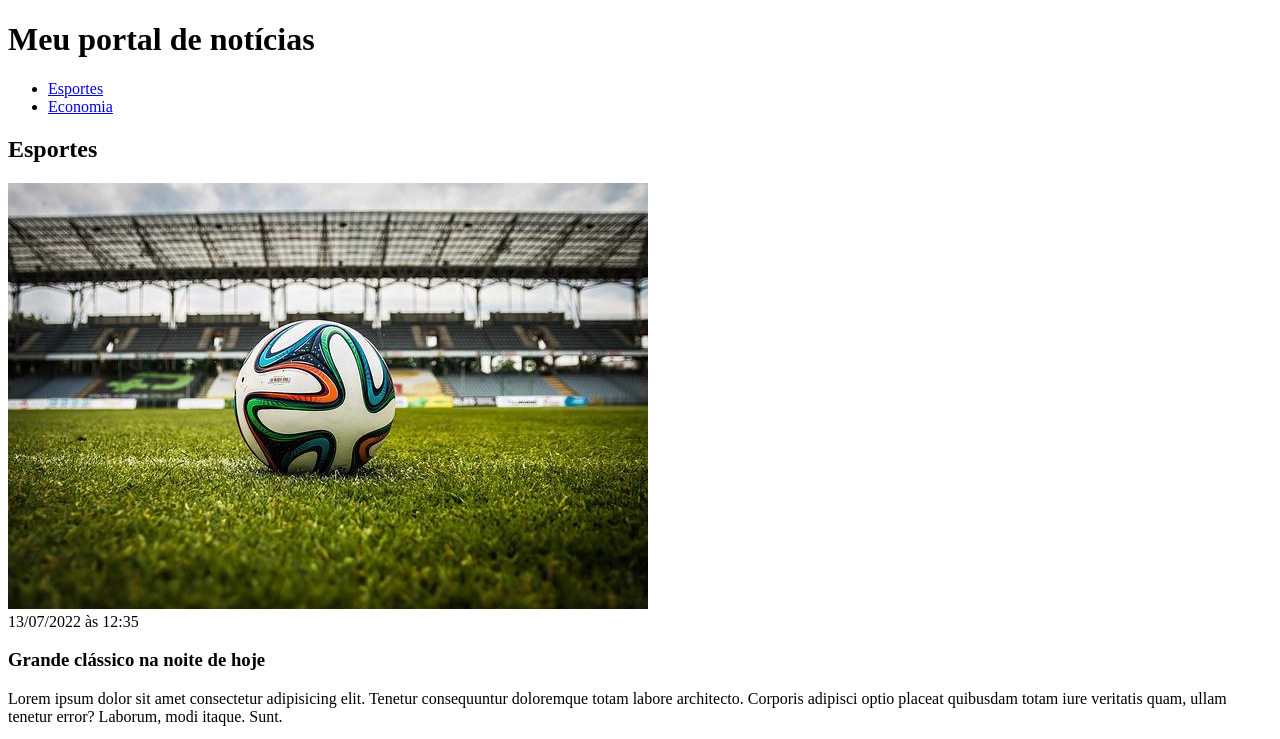
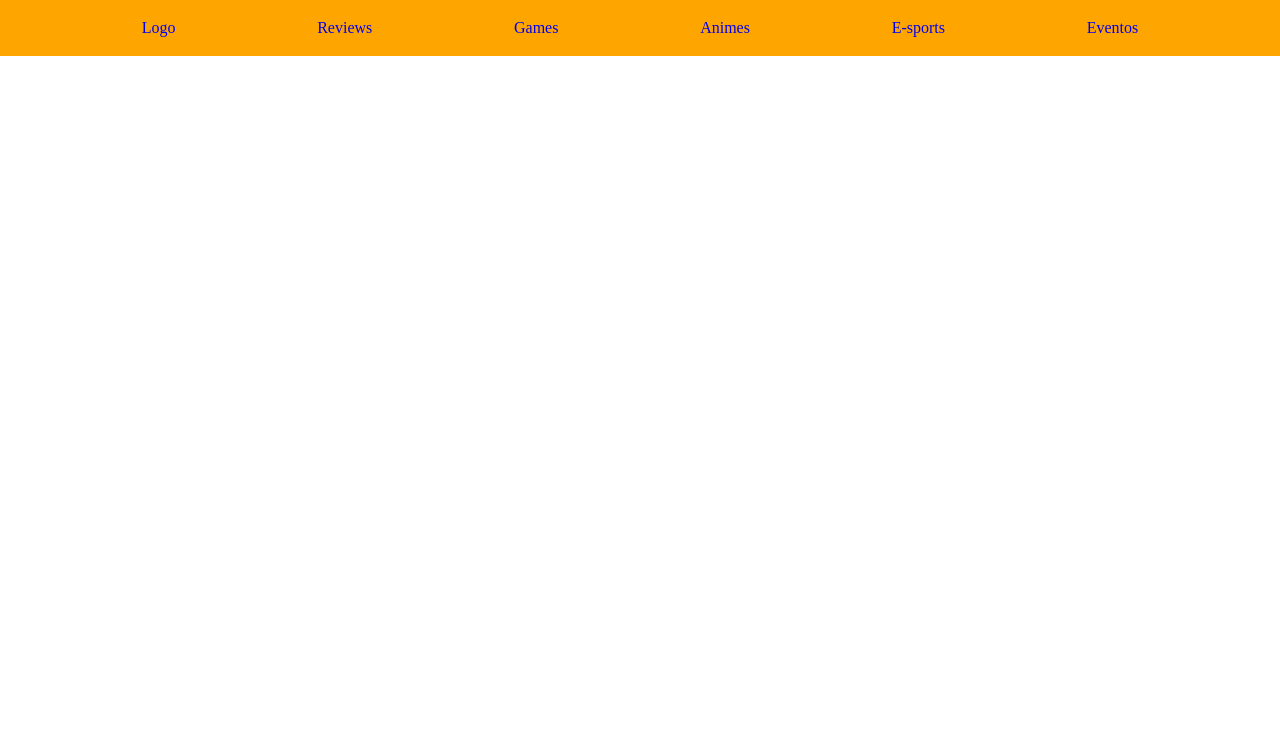
Before and after one commit to lKysztyl/curso_ebac_frontend, a plain HTML site: page exercicio_css/index.html in a window 1280 px wide. Shown: the top 739 px of the page. Drawn offline with Linux system fonts and the light colour scheme.

Commit message:
Menu parcial implementado

```diff
--- a/exercicio_css/index.html
+++ b/exercicio_css/index.html
@@ -1,108 +1,49 @@
 <!DOCTYPE html>
-<html lang="pt-BR">
+<html lang="pt-br">
 <head>
     <meta charset="UTF-8">
     <meta http-equiv="X-UA-Compatible" content="IE=edge">
-    <meta name="viewport" content="width=device-width, initial-scale=1.0">
-    <title>Meu portal de notícias</title>
-    <link rel="stylesheet" href="./main.css" />
+    <meta name="viewport" content="width=device-width, initial-scale=1.0"> <link rel="stylesheet" href="style.css">
+    <title>Night Skies</title>
 </head>
 <body>
-    <header>
-        <h1>Meu portal de notícias</h1>
-        <nav>
-            <ul>
-                <li>
-                    <a href="#sports" title="Ir para a seção de esportes">Esportes</a>
-                </li>
-                <li>
-                    <a href="#economy" title="Ir para a seção de notícias">Economia</a>
-                </li>
-            </ul>
-        </nav>
+    <header id="header">
+        <section class="sec-header">
+            <nav class="menu">
+                <ul>
+                    <li class="nav-li"><a href="#">Logo</a></li>
+                    <li class="nav-li"><a href="#Reviews">Reviews</a></li>
+                    <li class="nav-li"><a href="#Games">Games</a></li>
+                    <li class="nav-li"><a href="#Animes">Animes</a></li>
+                    <li class="nav-li"><a href="#E-sports">E-sports</a></li>
+                    <li class="nav-li"><a href="#Eventos">Eventos</a></li>
+                </ul>
+            </nav>
+        </section>
     </header>
-    <section>
-        <h2>Esportes</h2>
-        <article>
-            <img src="./imagens/futebol.jpg" alt="Bola de futebol no gramado" />
-            <header>
-                <time>13/07/2022 às 12:35</time>
-            </header>
-            <h3>Grande clássico na noite de hoje</h3>
-            <p>
-                Lorem ipsum dolor sit amet consectetur adipisicing elit. Tenetur consequuntur doloremque totam labore architecto. Corporis adipisci optio placeat quibusdam totam iure veritatis quam, ullam tenetur error? Laborum, modi itaque. Sunt.
-            </p>
-            <a href="#" title="Leia a notícia completa">Ler mais</a>
-        </article>
-        <article>
-            <img src="./imagens/futebol-americano.jpg" alt="Jogador de futebol americano correndo com a bola na mão" />
-            <header>
-                <time>13/07/2022 às 12:35</time>
-            </header>
-            <h3>Noite do Superbowl</h3>
-            <p>
-                Lorem ipsum dolor sit amet consectetur adipisicing elit. Tenetur consequuntur doloremque totam labore architecto. Corporis adipisci optio placeat quibusdam totam iure veritatis quam, ullam tenetur error? Laborum, modi itaque. Sunt.
-            </p>
-            <a href="#" title="Leia a notícia completa">Ler mais</a>
-        </article>
-        <article>
-            <img src="./imagens/basquete.jpg" title="Vista aérea de uma quadra de basquete" />
-            <header>
-                <time>13/07/2022 às 12:35</time>
-            </header>
-            <h3>Notícia sobre a NBA</h3>
-            <p>
-                Lorem ipsum dolor sit amet consectetur adipisicing elit. Tenetur consequuntur doloremque totam labore architecto. Corporis adipisci optio placeat quibusdam totam iure veritatis quam, ullam tenetur error? Laborum, modi itaque. Sunt.
-            </p>
-            <a href="#" title="Leia a notícia completa">Ler mais</a>
-        </article>
-        <article>
-            <img src="./imagens/basquete.jpg" title="Vista aérea de uma quadra de basquete" />
-            <header>
-                <time>13/07/2022 às 12:35</time>
-            </header>
-            <h3>Notícia sobre a NBA</h3>
-            <p>
-                Lorem ipsum dolor sit amet consectetur adipisicing elit. Tenetur consequuntur doloremque totam labore architecto. Corporis adipisci optio placeat quibusdam totam iure veritatis quam, ullam tenetur error? Laborum, modi itaque. Sunt.
-            </p>
-            <a href="#" title="Leia a notícia completa">Ler mais</a>
-        </article>
-    </section>
-    <section>
-        <h2>Economia</h2>
-        <article>
-            <img src="./imagens/dolares.jpg" alt="Muitos dólares" />
-            <header>
-                <time>13/07/2022 às 12:35</time>
-            </header>
-            <h3>Dólar em alta de 0.50%</h3>
-            <p>
-                Lorem ipsum dolor sit amet consectetur adipisicing elit. Tenetur consequuntur doloremque totam labore architecto. Corporis adipisci optio placeat quibusdam totam iure veritatis quam, ullam tenetur error? Laborum, modi itaque. Sunt.
-            </p>
-            <a href="#" title="Leia a notícia completa">Ler mais</a>
-        </article>
-        <article>
-            <img src="./imagens/euro.jpg" alt="Várias notas de euro" />
-            <header>
-                <time>13/07/2022 às 12:35</time>
-            </header>
-            <h3>Euro em queda de 0.40%</h3>
-            <p>
-                Lorem ipsum dolor sit amet consectetur adipisicing elit. Tenetur consequuntur doloremque totam labore architecto. Corporis adipisci optio placeat quibusdam totam iure veritatis quam, ullam tenetur error? Laborum, modi itaque. Sunt.
-            </p>
-            <a href="#" title="Leia a notícia completa">Ler mais</a>
-        </article>
-        <article>
-            <img src="./imagens/petroleo.jpg" alt="Extração de petróleo" />
-            <header>
-                <time>13/07/2022 às 12:35</time>
-            </header>
-            <h3>Alta no preço do barril do petróleo</h3>
-            <p>
-                Lorem ipsum dolor sit amet consectetur adipisicing elit. Tenetur consequuntur doloremque totam labore architecto. Corporis adipisci optio placeat quibusdam totam iure veritatis quam, ullam tenetur error? Laborum, modi itaque. Sunt.
-            </p>
-            <a href="#" title="Leia a notícia completa">Ler mais</a>
-        </article>
-    </section>
+
+    <main>
+        <section class="sec-left">
+
+            <section id="games"></section>
+            <section id="animes"></section>
+            <section id="e-sports"></section>
+            <section id="eventos"></section>
+
+        </section>
+
+        <section class="sec-right">
+
+            <section class="reviews"></section>
+
+        </section>
+
+    </main>
+
+
+    <footer>
+
+    </footer>
+
 </body>
 </html>
--- /dev/null
+++ b/exercicio_css/style.css
@@ -0,0 +1,60 @@
+* {
+    box-sizing: border-box;
+    margin: 0;
+    padding: 0;
+}
+
+:root {
+
+}
+
+/*-----------------------------Header------------------------------*/
+
+#header {
+    width: 100vw;
+    height: 3.5rem;
+    background-color: aqua;
+
+}
+
+.sec-header {
+    max-width: 96rem;
+    height: inherit;
+    background-color: orange;
+    margin: 0 auto;
+}
+
+.menu {
+    height: inherit;
+}
+
+.menu > ul {
+    display: flex;
+    justify-content: space-evenly;
+    height: inherit;
+    align-items: center;
+
+
+}
+
+.nav-li {
+    list-style: none;
+
+}
+
+.nav-li > a {
+    text-decoration: none;
+
+}
+
+
+/*-----------------------------Main--------------------------------*/
+
+main {
+    max-width: 96rem;
+    background-color: aqua;
+}
+
+
+
+/*-----------------------------Footer------------------------------*/
```
Also changed, not shown: exercicio_css/indexx.html (added, +108 -0 lines).
